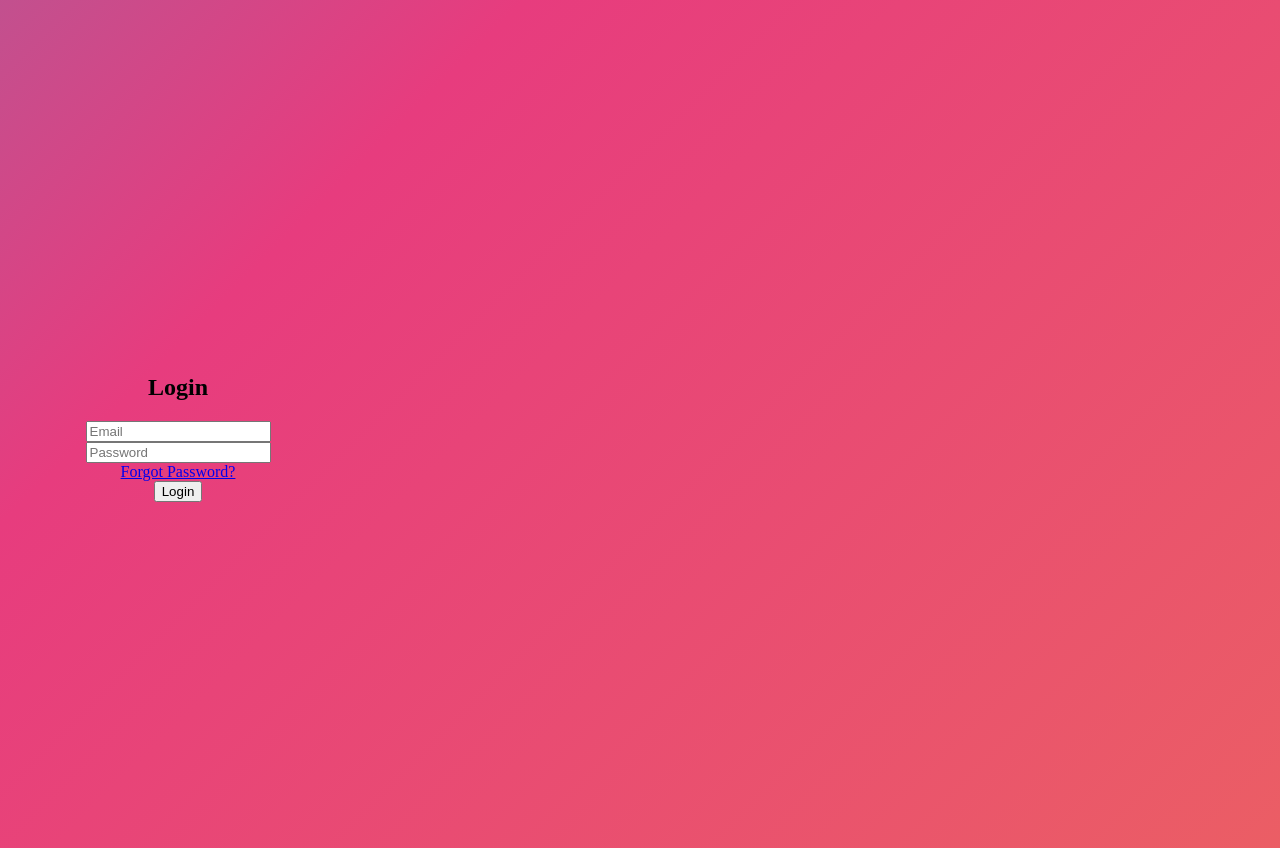
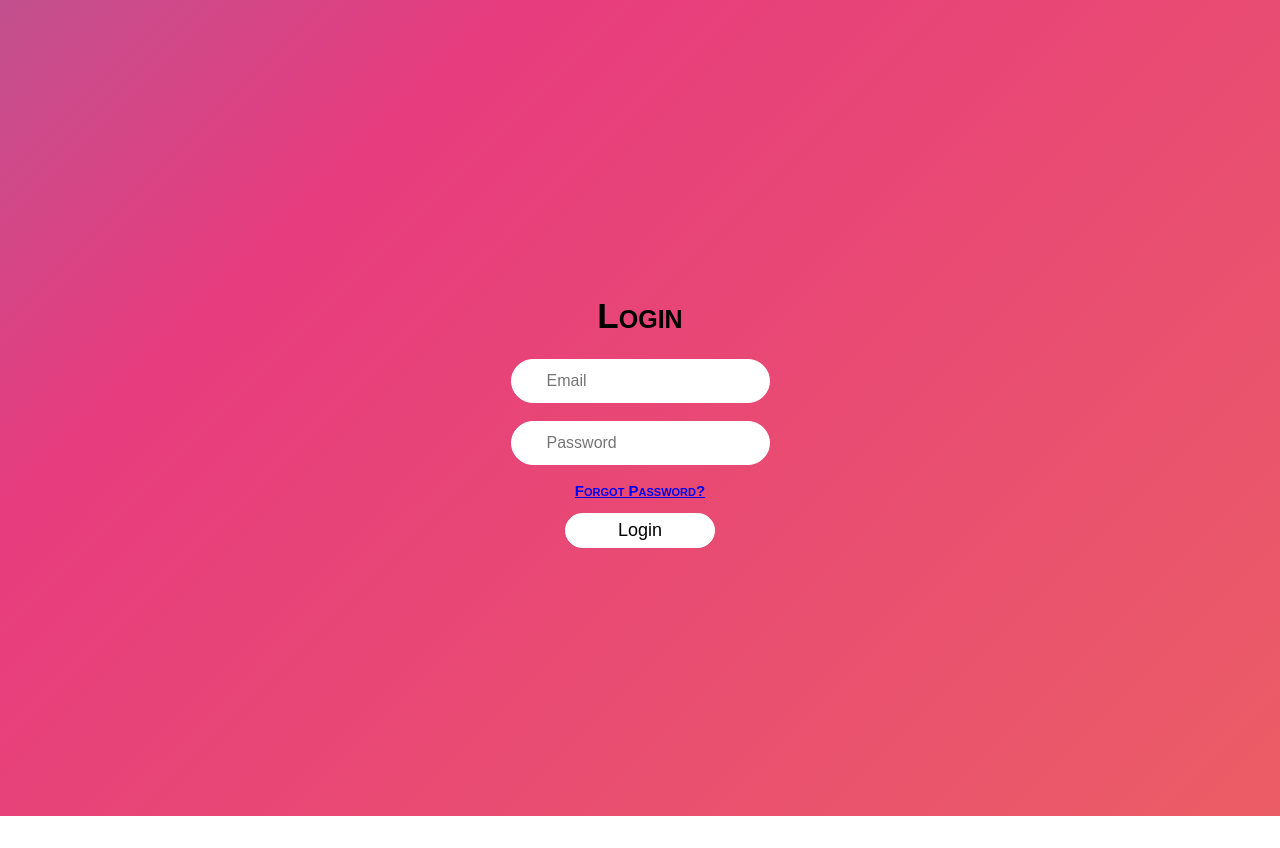
Before and after one commit to SokhaTaras/TravelProject, an Angular app: page / in a window 1280 px wide. After the commit the page ends 816 px from the top, so only its background shows below. Built offline with nearby package versions, Linux system fonts and the light colour scheme.

Commit message:
add logsn scss

```diff
--- a/src/app/components/login/login.component.html
+++ b/src/app/components/login/login.component.html
@@ -1,14 +1,14 @@
 <div class="container">
-  <h2 id="myLogin">Login</h2>
+  <h2 class="header" id="myLogin">Login</h2>
   <form [formGroup]="loginForm" class="one">
     <div >
-      <input  type="email" placeholder="Email" name="email" formControlName="email"/>
+      <input class="login input__email" type="email" placeholder="Email" name="email" formControlName="email"/>
     </div>
-    <div *ngIf="loginForm.controls['email'].invalid && loginForm.controls['password'].touched" >
+    <div  *ngIf="loginForm.controls['email'].invalid && loginForm.controls['password'].touched" >
       Enter email correctly
     </div>
     <div >
-      <input type="password" placeholder="Password" name="password" formControlName="password"/>
+      <input class="login input__password" type="password" placeholder="Password" name="password" formControlName="password"/>
     </div>
    <div *ngIf="loginForm.controls['email'].invalid && loginForm.controls['password'].touched" >
       Enter password correctly
@@ -22,7 +22,7 @@
   <div>
     <div>
       <a [routerLink]="['main']" id="hrefNext">
-        <button id="loginButton" (click)="login()">Login</button>
+        <button class="input__button" id="loginButton" (click)="login()">Login</button>
       </a>
     </div>
   </div>
--- a/src/app/components/login/login.component.scss
+++ b/src/app/components/login/login.component.scss
@@ -1,15 +1,43 @@
 .container{
   height: 100%;
-  width: 300px;
+  width: 100%;
+  margin: auto;
   display: flex;
   justify-content: center;
   align-items: center;
   flex-direction: column;
-  padding: 20px;
+  //padding: 20px;
 
+  .header{
+    margin-bottom: 18px;
+    font: small-caps bold 35px/1 sans-serif;
+  }
+
+  .login{
+    width: 100%;
+    padding: 12px 20px 12px 30px;
+    text-indent: 5px;
+    margin: 8px 0 10px;
+    font-size: 16px;
+    border-radius: 24px;
+    display: inline-block;
+    background-color: white;
+    border: 1px solid rgb(255, 255, 255);
+    box-sizing: border-box;
+  }
   #forgottenPassword{
+    margin: 8px 0 15px;
     display: flex;
     justify-content: center;
+    font: small-caps bold 15px/1 sans-serif;
     align-items: center;
   }
+  .input__button{
+    background-color: rgb(255, 255, 255);
+    border-radius: 24px;
+    font-size: 18px;
+    min-height: 35px;
+    min-width: 150px;
+    border: 1px solid rgb(255, 255, 255);
+  }
 }
```
